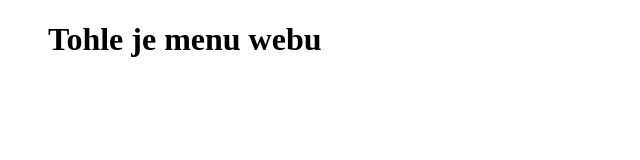
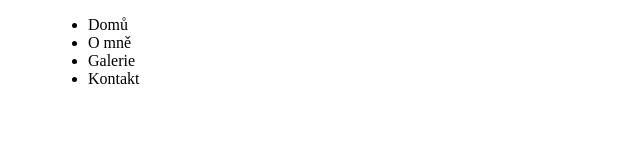
Before and after one commit to votechv/Menu, a plain HTML site: page index.html in a window 1280 px wide. Shown: the whole page, without its empty margins (0-640 px from the left). Drawn offline with Linux system fonts and the light colour scheme.

Commit message:
Úprava menu v základní konstrukci

```diff
--- a/index.html
+++ b/index.html
@@ -9,8 +9,14 @@
 <body>
 
     <menu>
-        <h1> Tohle je menu webu</h1>
+        <ul>
+            <li> Domů </li>
+            <li> O mně </li>
+            <li> Galerie </li>
+            <li> Kontakt </li>
+        </ul>
     </menu>
+
     <script src="app.js"></script>
 </body>
 </html>
```
